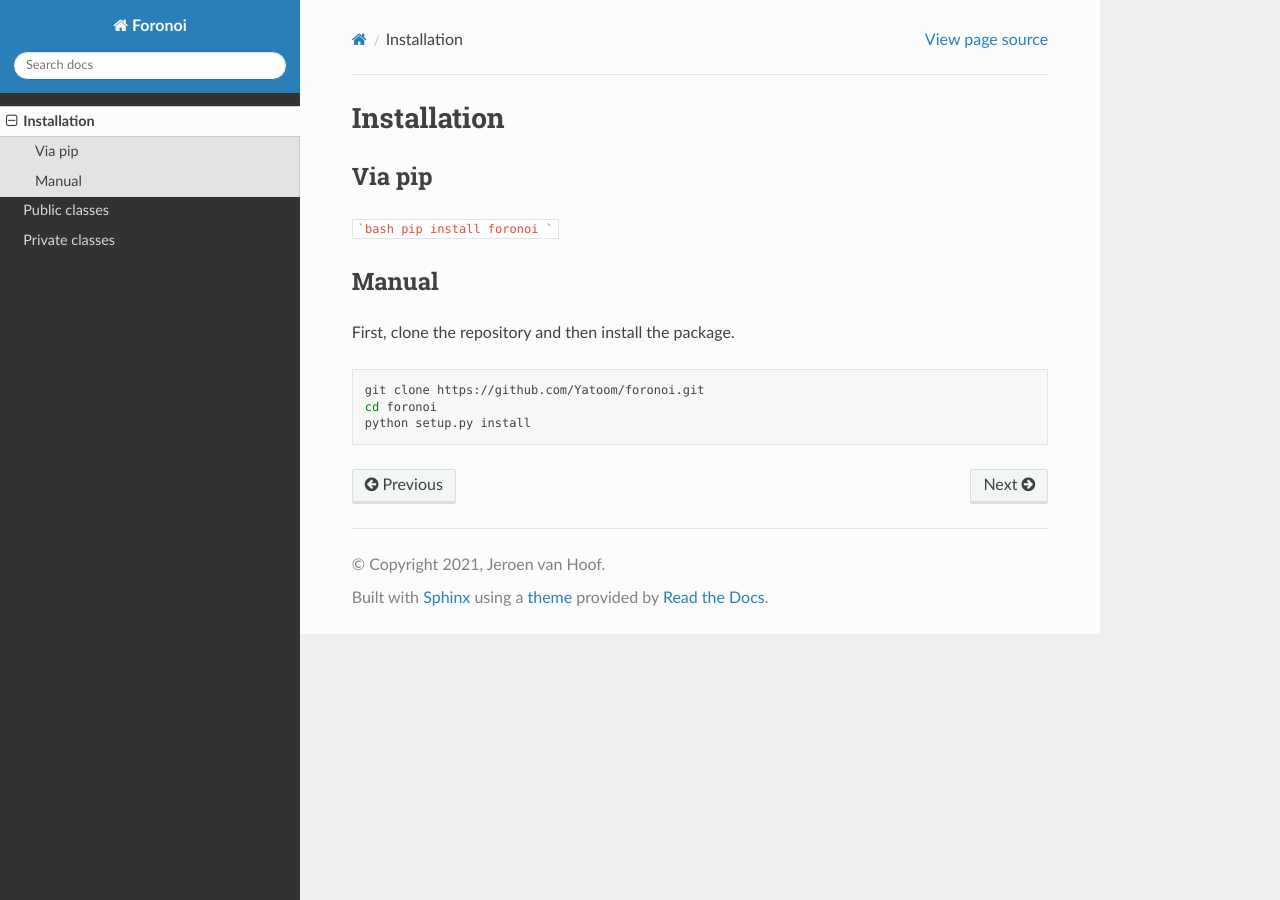
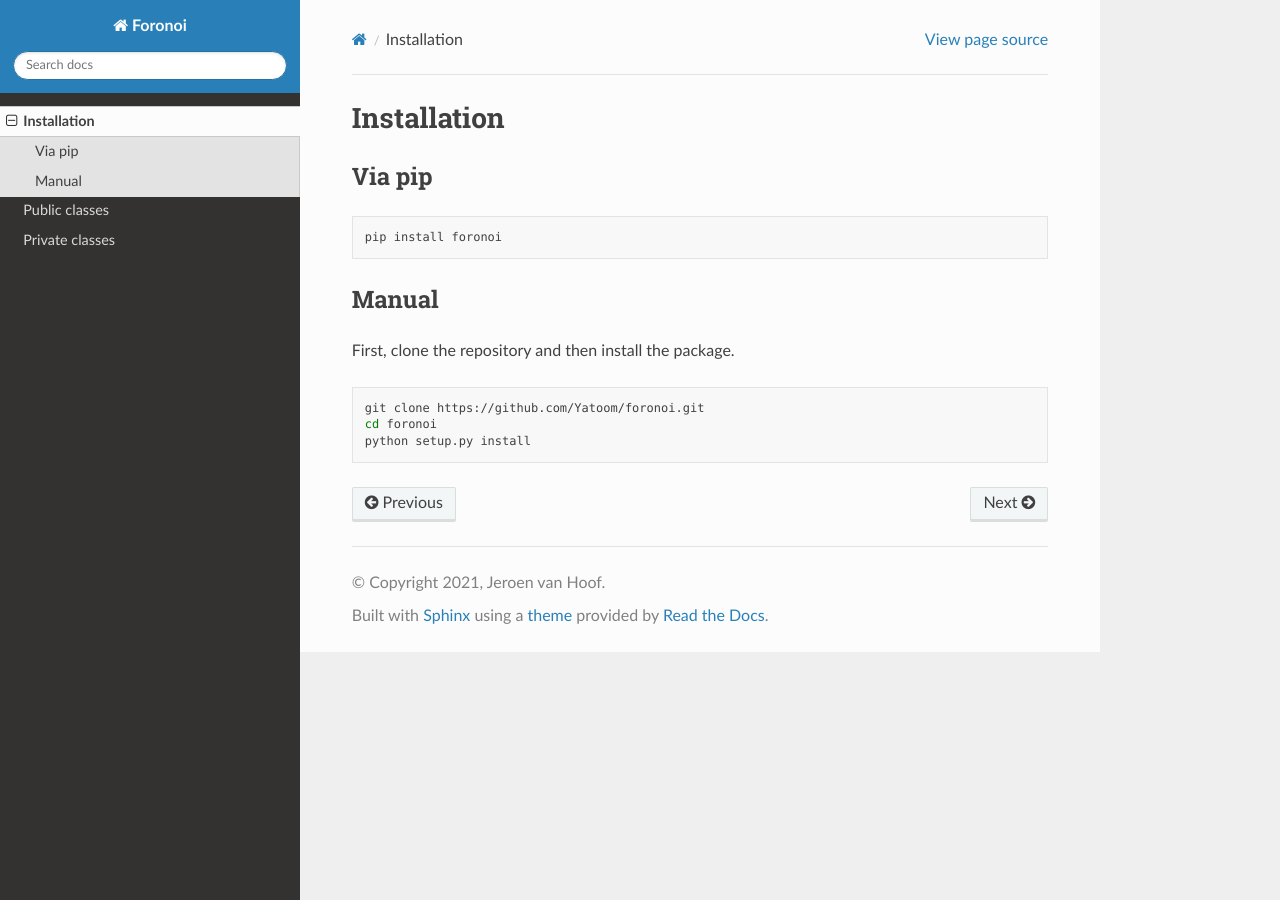
Before and after one commit to Yatoom/foronoi, a Sphinx documentation site: the page built from docs/installation.rst, in a window 1280 px wide. Built offline with Sphinx 7.4.7 and the Read the Docs theme 2.0.0, drawn with Linux system fonts in a browser that asks for light colours.

Commit message:
Convert to rst.

````diff
--- a/docs/installation.rst
+++ b/docs/installation.rst
@@ -3,9 +3,9 @@ Installation
 
 Via pip
 +++++++
-```bash
-pip install foronoi
-```
+.. code-block:: bash
+
+   pip install foronoi
 
 Manual
 ++++++
````
